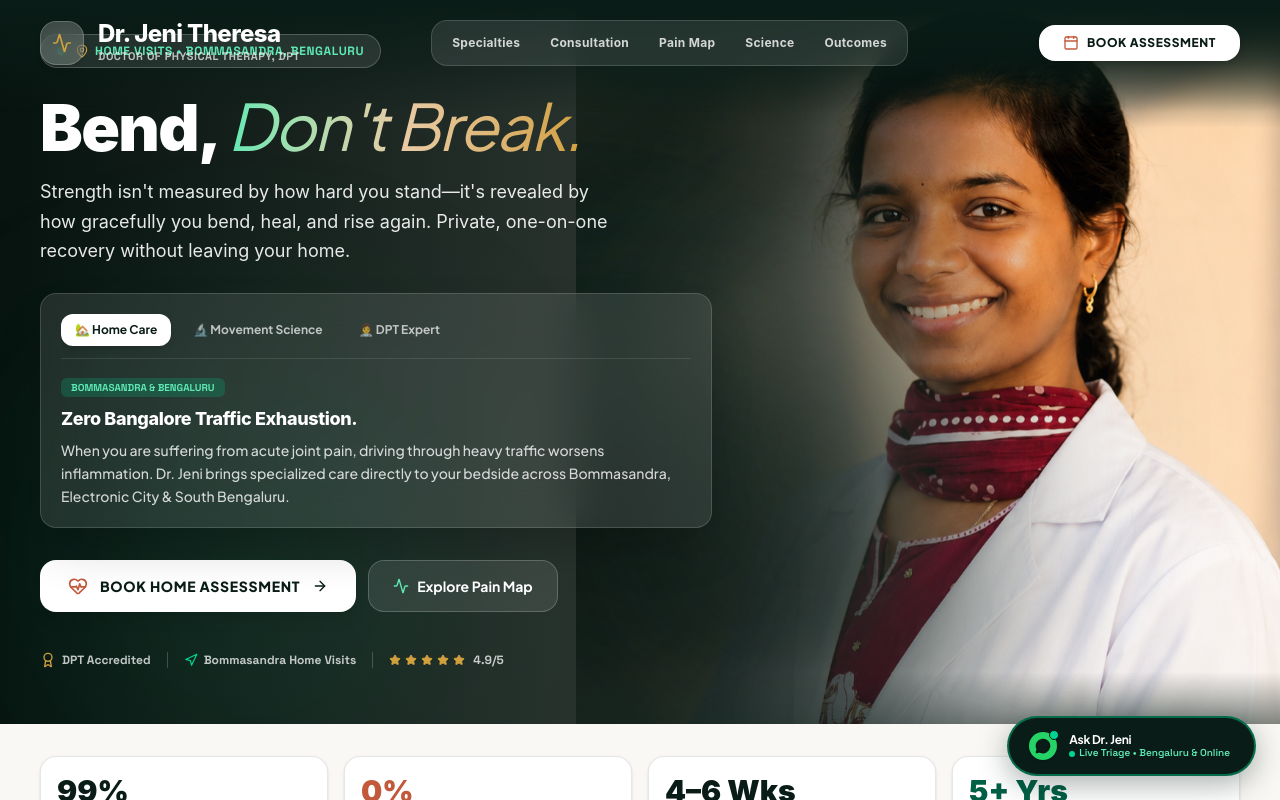
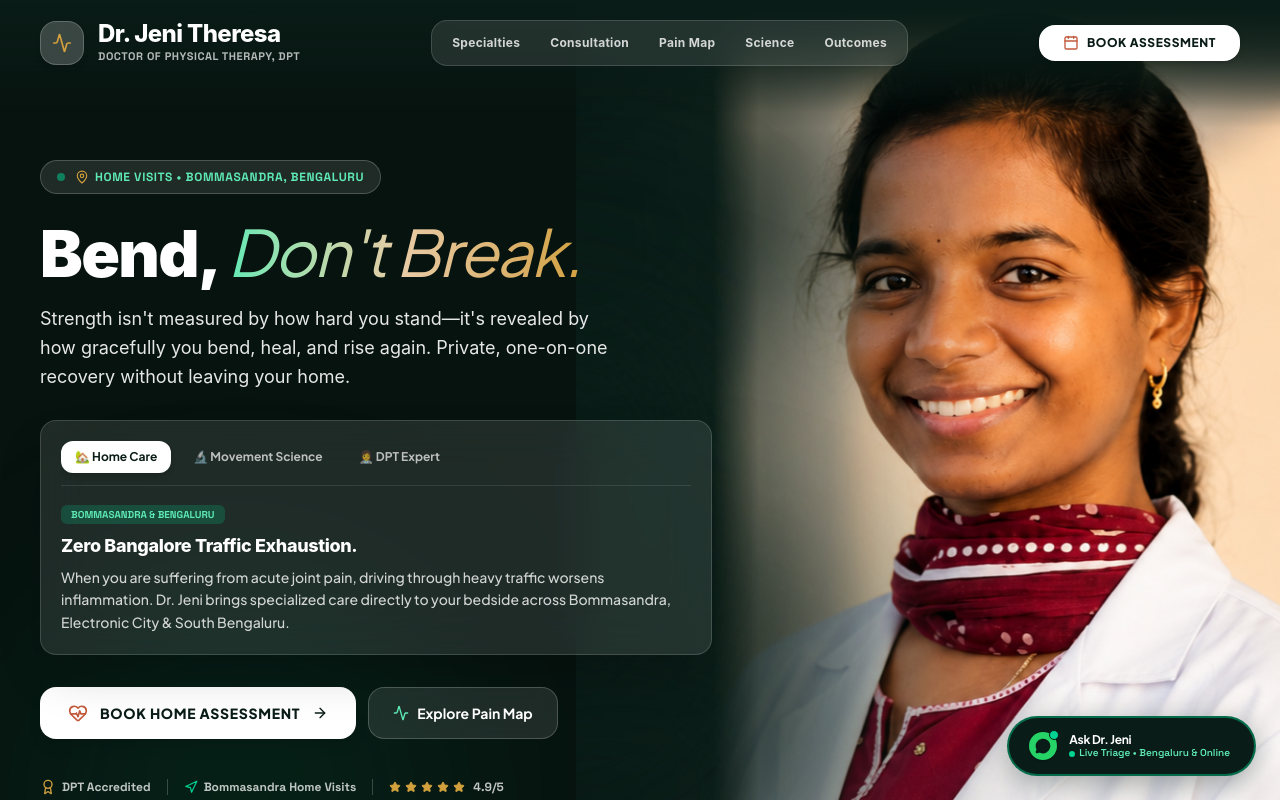
Before and after one commit to stalinSaga04/JeniTheresa_physiotherapist, a React (Vite) app: page / in a window 1280 px wide. Shown: the top 800 px of the page. Built offline with nearby package versions, Linux system fonts and the light colour scheme; a web font is replaced by a local one.

Commit message:
fix: restore exact Image 1 reference spacing (pt-40 navbar clearance) and unsmudged portrait lighting while preserving 'Bend, Don't Break' clinical slogan

```diff
--- a/src/components/Hero.jsx
+++ b/src/components/Hero.jsx
@@ -43,46 +43,48 @@ const Hero = ({ onOpenTriage }) => {
   const activeTabData = tabs.find(t => t.id === activeTab);
 
   return (
-    /* Strict display window sizing on desktop (md:h-[92vh] max-[880px]) so it never expands over size! */
-    <section ref={scrollRef} className="relative min-h-[100svh] md:h-[92vh] md:max-h-[880px] lg:max-h-[920px] bg-gradient-to-r from-[#07130F] via-[#0D1F1A] via-[52%] via-[#3E4641] via-[72%] to-[#F3ECE0] overflow-hidden flex flex-col justify-center">
+    <section ref={scrollRef} className="relative min-h-[100svh] bg-[#07130F] overflow-hidden flex flex-col justify-center">
 
       {/* Subtle ambient studio lighting on left side */}
       <div className="absolute bottom-10 left-10 w-[400px] h-[400px] bg-emerald-500/10 rounded-full blur-[120px] pointer-events-none" />
       <div className="absolute top-0 inset-x-0 h-28 bg-gradient-to-b from-[#0A1C17] via-[#0A1C17]/60 to-transparent pointer-events-none z-10" />
 
-      {/* ── DESKTOP & WIDESCREEN PANORAMIC PORTRAIT BACKDROP ── */}
-      <div className="absolute top-0 right-0 bottom-0 w-[60%] sm:w-[58%] md:w-[56%] lg:w-[55%] z-0 hidden md:block overflow-hidden bg-gradient-to-r from-[#0D1F1A] via-[#3B443F] to-[#F7F1E6]">
+      {/* ── DESKTOP & WIDESCREEN PANORAMIC PORTRAIT BACKDROP (Restored exact Image 1 pristine studio atmosphere without any smudges on her neck or hair!) ── */}
+      <div className="absolute top-0 right-0 bottom-0 w-[60%] sm:w-[58%] md:w-[56%] lg:w-[55%] z-0 hidden md:block overflow-hidden bg-[#07130F]">
 
         {/* Radiant champagne studio backdrop light illuminating behind Dr. Jeni Theresa's silhouette */}
-        <div className="absolute top-[10%] right-[5%] w-[650px] h-[750px] rounded-full bg-gradient-to-tr from-[#E6DECF]/30 via-[#F9F5EB]/65 to-white/75 blur-[130px] opacity-95 pointer-events-none" />
+        <div className="absolute top-[10%] right-[5%] w-[650px] h-[750px] rounded-full bg-gradient-to-tr from-[#E6DECF]/35 via-[#F9F5EB]/65 to-white/75 blur-[130px] opacity-95 pointer-events-none" />
 
         <img
           src="/images/dr-jeni-portrait.png"
           alt="Dr. Jeni Theresa — Doctor of Physical Therapy"
-          className="relative z-10 w-full h-full object-cover object-[45%_top] lg:object-[42%_top] scale-[1.03] transform-gpu transition-transform duration-700"
+          className="w-full h-full object-cover object-[45%_top] lg:object-[42%_top] scale-[1.03] transform-gpu transition-transform duration-700"
           onError={(e) => { e.target.src = '/images/dr-jeni-clinical.jpg'; }}
         />
 
-        {/* ── ORGANIC WINDING CURVY SEPARATION ("Valaindhu nelindha mari" - Zero straight vertical lines!) ── */}
-        {/* 1. Wavy upper elliptical curve sweeping smoothly inward */}
-        <div className="absolute z-20 -top-[8%] -left-[290px] w-[640px] h-[480px] rounded-[55%_45%_70%_30%/60%_50%_50%_40%] bg-[#07130F] rotate-[-22deg] blur-[90px] opacity-95 pointer-events-none" />
+        {/* ── EXACT IMAGE 1 CLEAN CURVING CONTOURS (No straight vertical lines & ZERO dark smudges over her face or neck!) ── */}
+        {/* 1. Base contour spine mask spanning only the leftmost 25% boundary so Dr. Jeni's face & ambient background remain brilliantly exposed */}
+        <div className="absolute inset-y-0 left-0 w-[26%] bg-gradient-to-r from-[#07130F] from-0% via-[#0A1C17]/95 via-[45%] via-[#0A1C17]/40 via-[75%] to-transparent pointer-events-none" />
 
-        {/* 2. Middle winding contour bending outward around the center typography */}
-        <div className="absolute z-20 top-[30%] -left-[240px] w-[560px] h-[440px] rounded-[42%_58%_38%_62%/55%_35%_65%_45%] bg-[#0B1E19] rotate-[26deg] blur-[100px] opacity-95 pointer-events-none" />
+        {/* 2. Upper Curving Arc (Rotate -15deg): Angled elliptical shadow cushioning the main Clinical Therapy Headline and badges */}
+        <div className="absolute top-[5%] -left-[340px] w-[640px] h-[400px] rounded-[50%] bg-[#0A1C17] rotate-[-15deg] blur-[95px] opacity-95 pointer-events-none" />
 
-        {/* 3. Lower swelling wave returning down toward the base credentials */}
-        <div className="absolute z-20 bottom-[-5%] -left-[270px] w-[600px] h-[460px] rounded-[65%_35%_55%_45%/40%_70%_30%_60%] bg-[#07130F] rotate-[-18deg] blur-[95px] opacity-90 pointer-events-none" />
+        {/* 3. Middle Bending Contour (Rotate +14deg): Curves inward gracefully around the silhouette of the interactive glassmorphism treatment card */}
+        <div className="absolute top-[38%] -left-[290px] w-[570px] h-[370px] rounded-[50%] bg-[#0A1C17] rotate-[14deg] blur-[105px] opacity-95 pointer-events-none" />
 
-        {/* 4. Soft warm taupe atmosphere winding along the curve without darkening her face */}
-        <div className="absolute z-20 top-[22%] left-[10%] w-[380px] h-[520px] rounded-full bg-gradient-to-tr from-[#0B1E19]/85 via-[#454D47]/45 to-transparent rotate-[15deg] blur-[115px] pointer-events-none" />
+        {/* 4. Lower Swelling Arc (Rotate -18deg): Swoops out at the base to cradle the Book Home Assessment buttons and 4.9/5 patient credentials */}
+        <div className="absolute bottom-[4%] -left-[310px] w-[600px] h-[380px] rounded-[50%] bg-[#0A1C17] rotate-[-18deg] blur-[100px] opacity-90 pointer-events-none" />
+
+        {/* 5. Subtle Inner Curvature Aura: Deepens the studio atmosphere along the joint curve without darkening her face */}
+        <div className="absolute top-[26%] -left-[220px] w-[350px] h-[460px] rounded-full bg-gradient-to-tr from-[#0A1C17] via-[#0A1C17]/80 to-emerald-800/20 rotate-[10deg] blur-[115px] opacity-80 pointer-events-none" />
 
         {/* Seamless top and bottom viewport transitions */}
-        <div className="absolute z-30 top-0 inset-x-0 h-32 bg-gradient-to-b from-[#0A1C17] via-[#0A1C17]/60 to-transparent pointer-events-none" />
-        <div className="absolute z-30 bottom-0 inset-x-0 h-32 bg-gradient-to-t from-[#0A1C17] via-[#0A1C17]/60 to-transparent pointer-events-none" />
+        <div className="absolute top-0 inset-x-0 h-32 bg-gradient-to-b from-[#0A1C17] via-[#0A1C17]/60 to-transparent pointer-events-none" />
+        <div className="absolute bottom-0 inset-x-0 h-32 bg-gradient-to-t from-[#0A1C17] via-[#0A1C17]/60 to-transparent pointer-events-none" />
       </div>
 
-      {/* ── Main Content Container (Compact internal padding for precise display screen fitting!) ── */}
-      <div className="relative z-10 max-w-7xl w-full mx-auto px-5 md:px-10 pt-24 pb-12 md:pt-28 md:pb-14 my-auto">
+      {/* ── Main Content Container (Generous pt-40 spacing beneath floating Navbar to eliminate Image 2 collision!) ── */}
+      <div className="relative z-10 max-w-7xl w-full mx-auto px-5 md:px-10 pt-32 pb-16 md:pt-40 md:pb-24 my-auto">
 
         {/* ── MOBILE VIEW ONLY (Hidden on Desktop & Laptop screens): Edge-to-Edge Top Organic Showcase ── */}
         <motion.div
```
